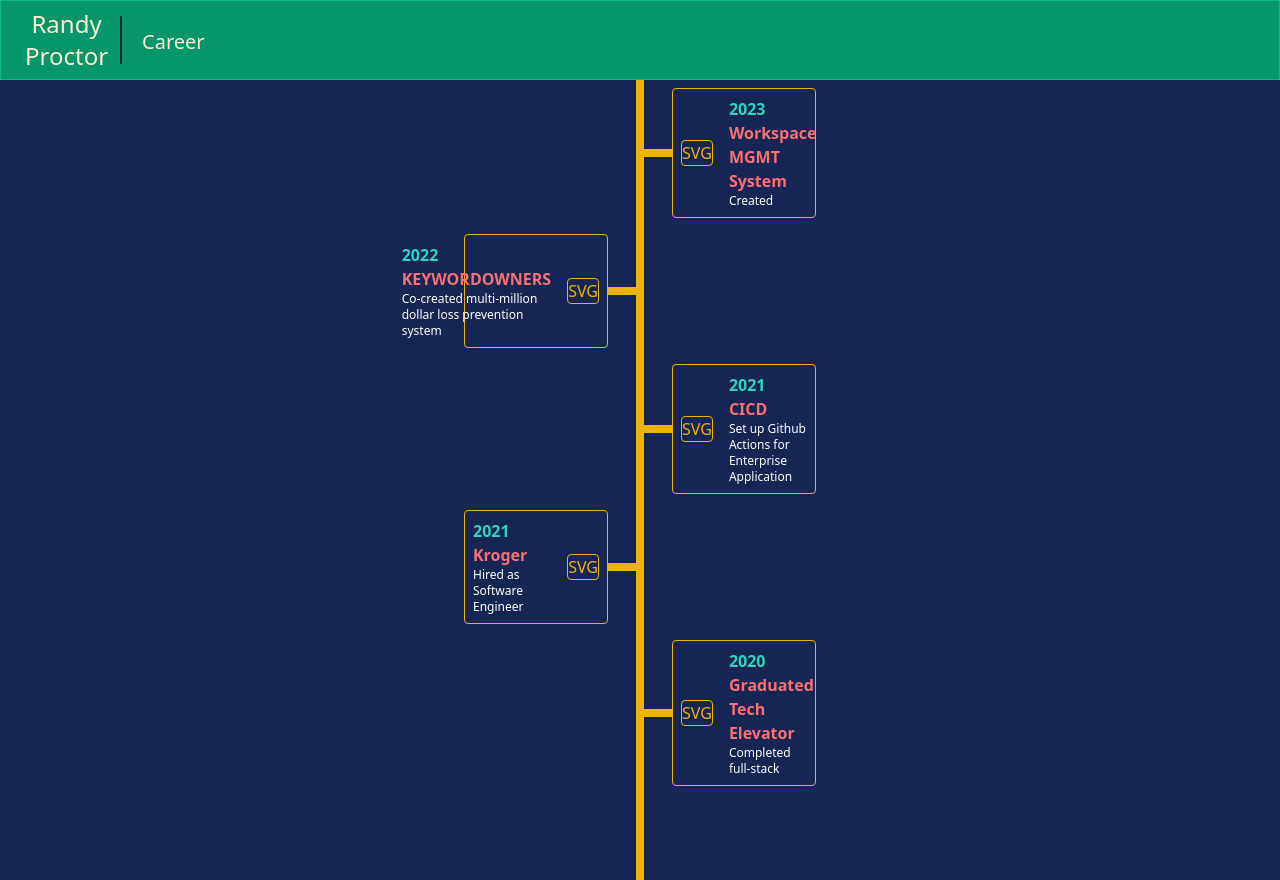
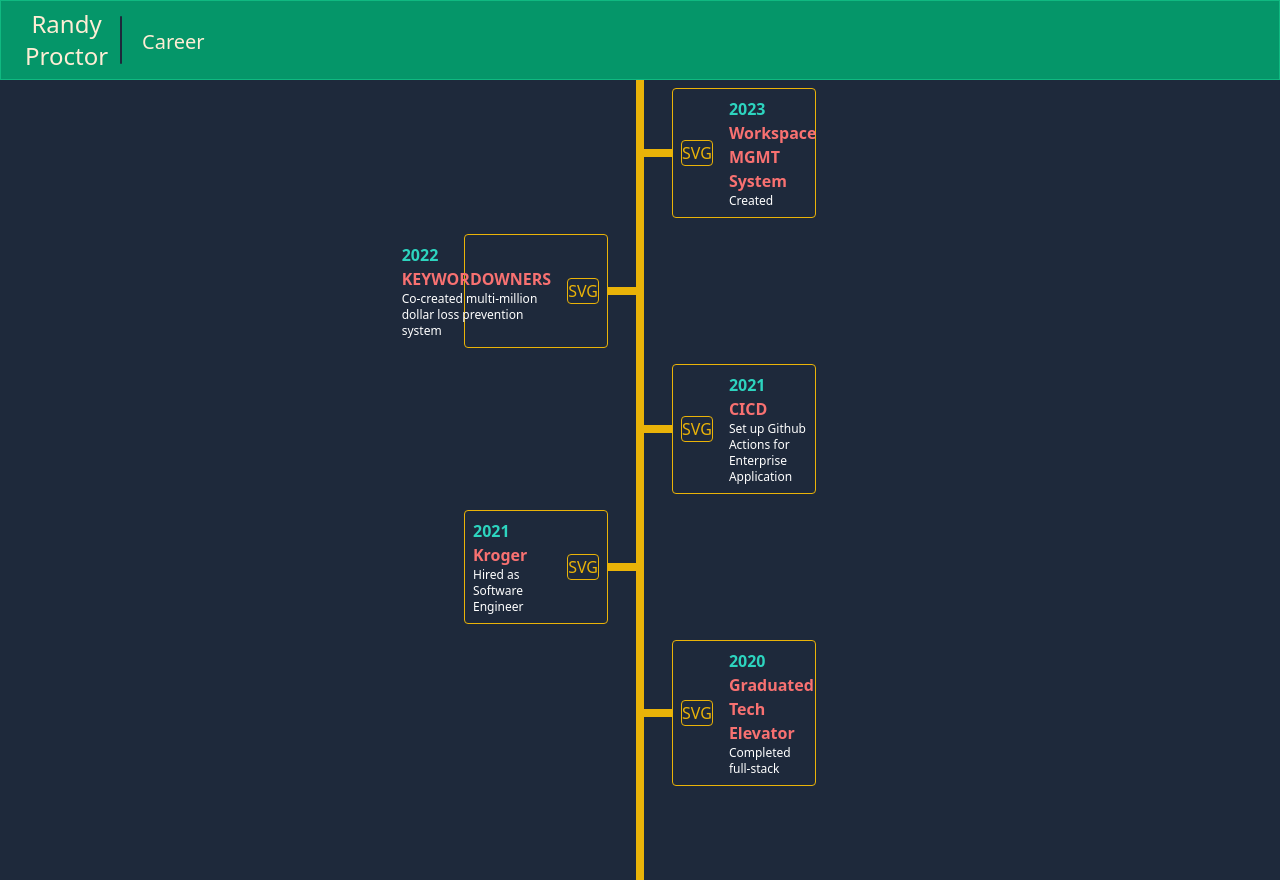
Before and after one commit to RandonSRProctor/personal-web-site-2024, a React (Vite) app: page /Career in a window 1280 px wide. Built offline with nearby package versions, Linux system fonts and the light colour scheme.

Commit message:
Updated bg color of timeline to match rest of site.

```diff
--- a/src/Components/Career/TimelineSite/TimelineSite.tsx
+++ b/src/Components/Career/TimelineSite/TimelineSite.tsx
@@ -5,7 +5,7 @@ const reverseTimelineData = [...timelineData].reverse();
 export const TimelineSite = () => {
   return (
     <div className="">
-      <div className="h-full w-full flex fixed justify-center bg-blue-950">
+      <div className="h-full w-full flex fixed justify-center">
         <div className="bg-yellow-500 h-screen w-2"></div>
       </div>
       <div className="relative z-10 w-full">
```
